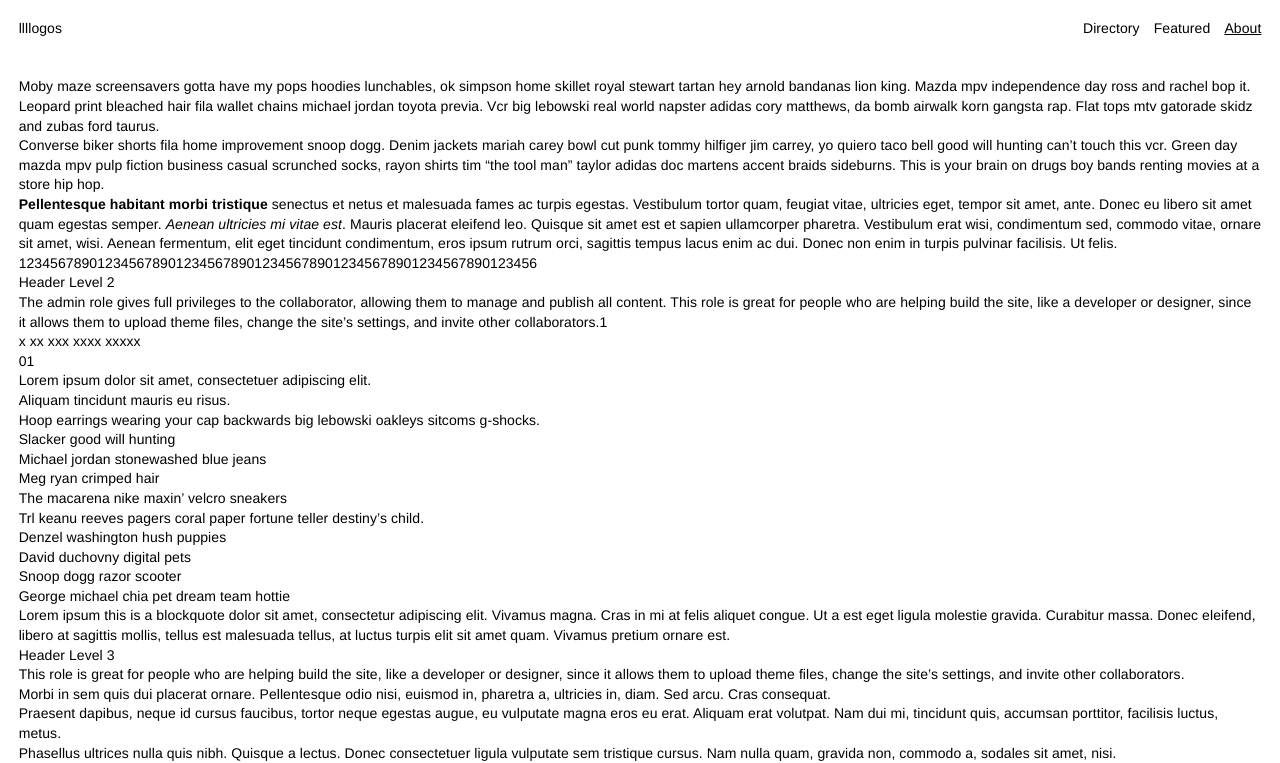
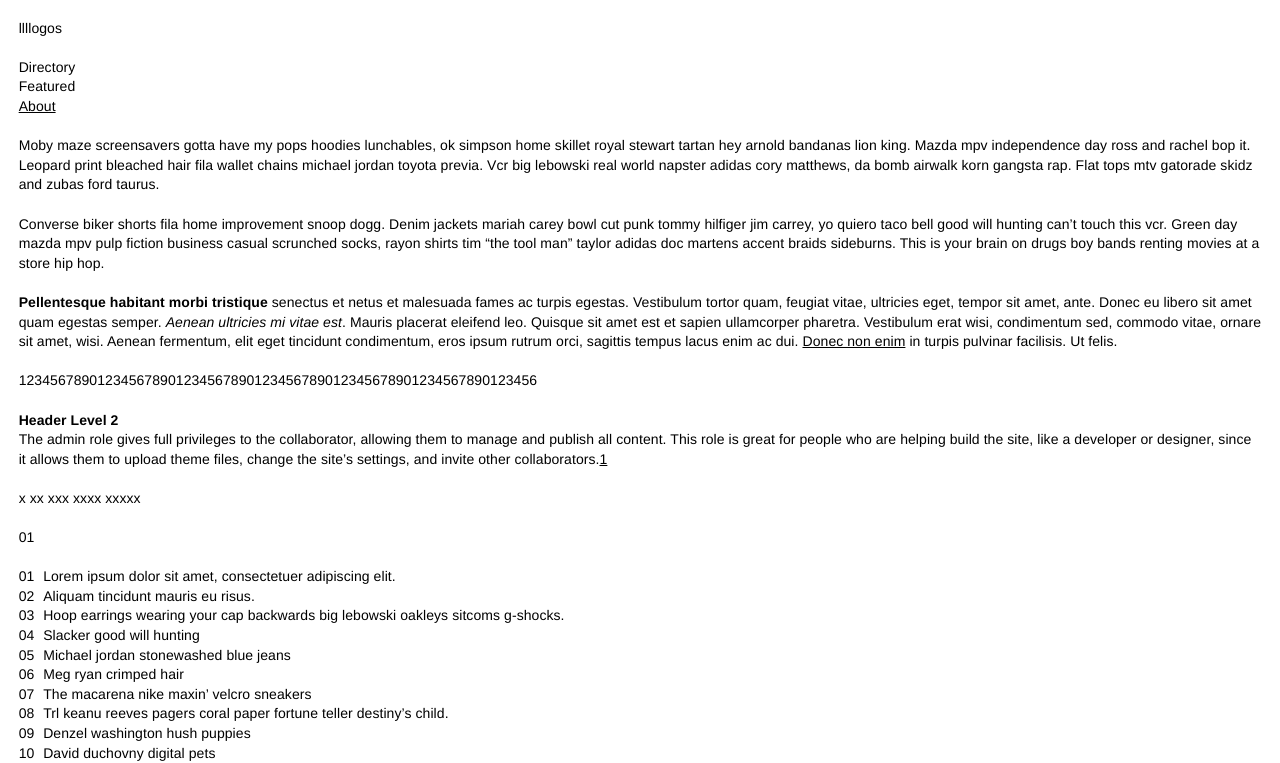
Before and after one commit to justinjaywang/llllogos, a Jekyll site: the page built from about.markdown, in a window 1280 px wide. Shown: the top 763 px of the page. Built offline with Jekyll 4.4.1, drawn with Linux system fonts in a browser that asks for light colours; grey boxes are pictures that could not be loaded.

Commit message:
remove header nav columns; body copy styles

```diff
--- a/_includes/header.html
+++ b/_includes/header.html
@@ -1,10 +1,10 @@
 <header class="header container">
-  <nav class="nav row">
-    <div class="nav__title col">
+  <nav class="nav">
+    <div class="nav__title">
       <a href="/">{{ site.title }}</a>
     </div>
     {% capture nav__items %}
-      <ul class="nav__items col">
+      <ul class="nav__items">
         {% for item in site.nav.header %}
           <li class="nav__item"><a href="{{ item.link }}" class="nav__link {% if page.url == item.link %} nav__link--active{% endif %}">{{ item.text }}</a></li>
         {% endfor %}
--- a/_layouts/tag-index.html
+++ b/_layouts/tag-index.html
@@ -2,6 +2,6 @@
 layout: default
 ---
 
-<u>{{ page.title }}</u>
+<h1>{{ page.title }}</h1>
 {% assign type = page.title | downcase %}
 {% include tag-items.html type=type %}
--- a/assets/styles/all.scss
+++ b/assets/styles/all.scss
@@ -93,6 +93,101 @@
   display: none;
 }
 
+// body copy
+// ---------
+
+.bc {
+  a {
+    @extend u;
+    &:hover {
+      text-decoration: none;
+    }
+  }
+  h2 {
+    text-decoration: none;
+    @extend strong;
+  }
+  h3,
+  h4,
+  h5,
+  h6 {
+    @extend em;
+  }
+  p,
+  ul,
+  ol,
+  blockquote,
+  pre,
+  table,
+  img,
+  video,
+  iframe {
+    margin-bottom: $v;
+  }
+  img,
+  video,
+  iframe {
+    display: block;
+  }
+  blockquote {
+    @extend em;
+    em {
+      font-style: normal;
+    }
+  }
+  blockquote,
+  ul {
+    padding-left: 1em;
+  }
+  ol {
+    padding-left: 1.75em;
+    counter-reset: decimal-counter;
+  }
+  ol,
+  ul {
+    position: relative;
+  }
+  ol li:before,
+  ul li:before {
+    position: absolute;
+    left: 0;
+  }
+  ol li:before {
+    @include user-select(none);
+    content: counter(decimal-counter, decimal-leading-zero);
+    counter-increment: decimal-counter;
+  }
+  ul li:before {
+    content: '-';
+  }
+  table {
+    width: 100%;
+    text-align: left;
+    th {
+      @extend strong;
+    }
+    th,
+    td {
+      padding-right: 0.5em;
+      &:last-of-type {
+        padding-right: 0;
+      }
+    }
+    code {
+      white-space: normal;
+    }
+  }
+  hr {
+    margin-top: $v*1;
+    margin-bottom: $v*1;
+    border: 0;
+    height: $v;
+    &:after {
+      content: '* * *';
+    }
+  }
+}
+
 // grid
 // ----
 
@@ -132,31 +227,6 @@
 }
 .nav__title {
   margin-bottom: $v;
-}
-.nav__items {
-  text-align: right;
-  @media (max-width: $bp-xs-sm) {
-    text-align: left;
-  }
-}
-.nav__title.col,
-.nav__items.col {
-  width: 50%;
-  @media (max-width: $bp-xs-sm) {
-    width: 100%;
-  }
-}
-.nav__item {
-  display: inline;
-  &:not(:last-of-type):after {
-    content: '\2003';
-  }
-  @media (max-width: $bp-xs-sm) {
-    display: block;
-    &:not(:last-of-type):after {
-      content: ''
-    }
-  }
 }
 .nav__link--active {
   @extend u;
```
